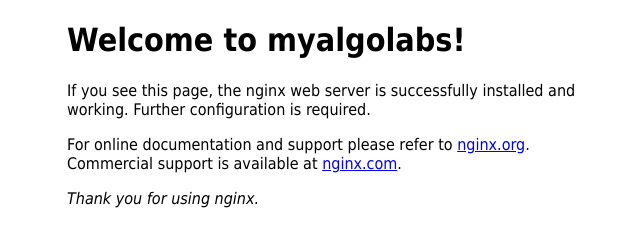
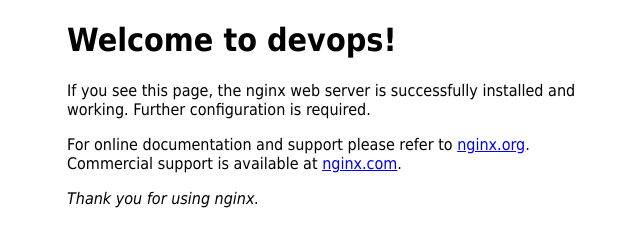
Before and after one commit to Rocky05dec1998/DevOps_learn, a plain HTML site: page index.html in a window 1280 px wide. Shown: the whole page, without its empty margins (293-933 px from the left). Drawn offline with Linux system fonts and the light colour scheme.

Commit message:
Update index.html

```diff
--- a/index.html
+++ b/index.html
@@ -9,7 +9,7 @@ font-family: Tahoma, Verdana, Arial, sans-serif; }
 </style>
 </head>
 <body>
-<h1>Welcome to myalgolabs!</h1>
+<h1>Welcome to devops!</h1>
 <p>If you see this page, the nginx web server is successfully installed and
 working. Further configuration is required.</p>
 
```
